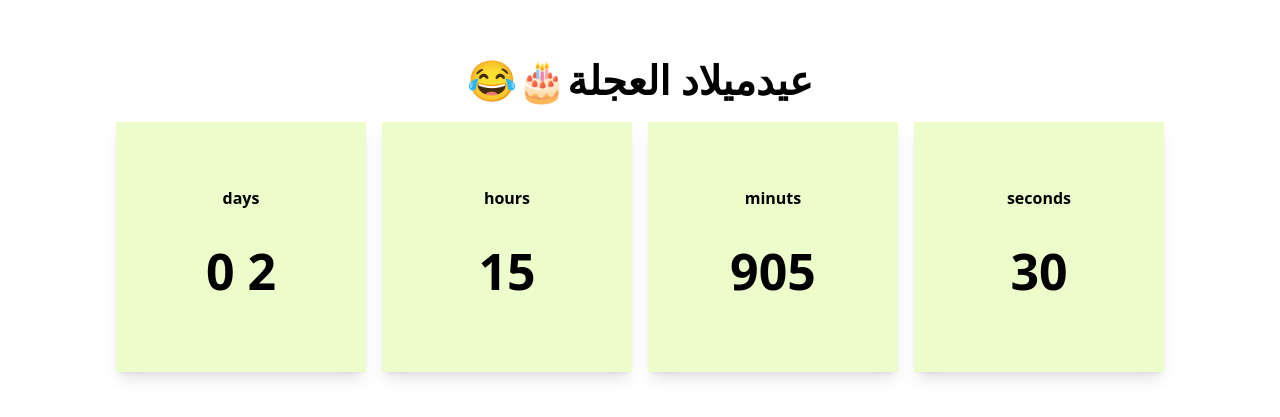
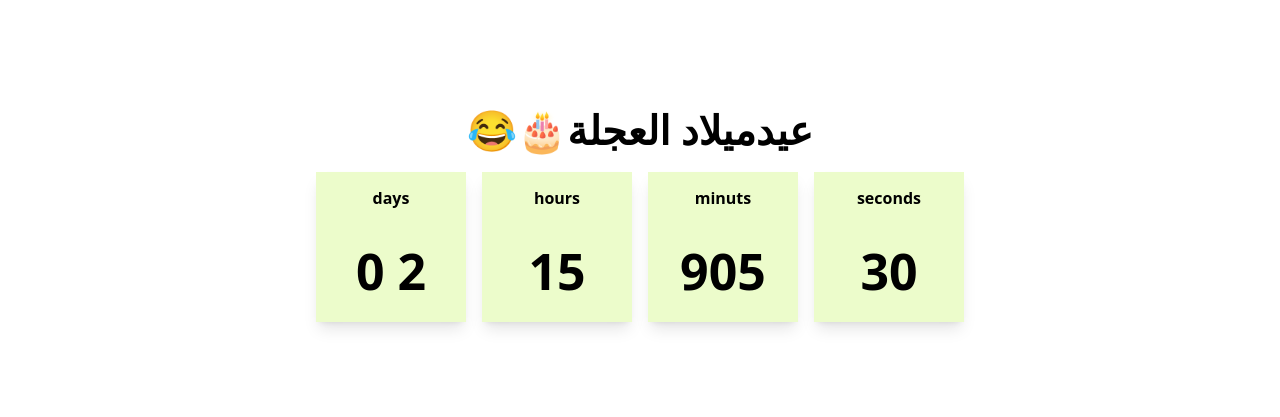
Before and after one commit to ahmed12757/Rahma-BirthDay, a website: page index.html in a window 1280 px wide. Shown: the part 183-600 px from the top of the page. Drawn offline with Linux system fonts and the light colour scheme.

Commit message:
3th commit

```diff
--- a/index.html
+++ b/index.html
@@ -16,7 +16,7 @@
       <p class="font-bold text-[40px] text-center">😂🎂عيدميلاد العجلة</p>
       <div class="grid grid-cols-12 gap-4">
         <div
-          class="col-span-6 lg:col-span-3 w-[250px] h-[250px] flex flex-col justify-center items-center shadow-lg bg-lime-100 font-bold"
+          class="col-span-6 lg:col-span-3 w-[150px] h-[150px] flex flex-col justify-center items-center shadow-lg bg-lime-100 font-bold"
         >
           <h1>days</h1>
           <br />
@@ -24,7 +24,7 @@
         </div>
 
         <div
-          class="col-span-6 lg:col-span-3 w-[250px] h-[250px] flex flex-col justify-center items-center shadow-lg bg-lime-100 font-bold"
+          class="col-span-6 lg:col-span-3 w-[150px] h-[150px] flex flex-col justify-center items-center shadow-lg bg-lime-100 font-bold"
         >
           <h1>hours</h1>
           <br />
@@ -32,7 +32,7 @@
         </div>
 
         <div
-          class="col-span-6 lg:col-span-3 w-[250px] h-[250px] flex justify-center items-center shadow-lg bg-lime-100 font-bold flex-col"
+          class="col-span-6 lg:col-span-3 w-[150px] h-[150px] flex justify-center items-center shadow-lg bg-lime-100 font-bold flex-col"
         >
           <h1>minuts</h1>
           <br />
@@ -40,7 +40,7 @@
         </div>
 
         <div
-          class="col-span-6 lg:col-span-3 w-[250px] h-[250px] flex justify-center items-center shadow-lg bg-lime-100 font-bold flex-col"
+          class="col-span-6 lg:col-span-3 w-[150px] h-[150px] flex justify-center items-center shadow-lg bg-lime-100 font-bold flex-col"
         >
           <h1>seconds</h1>
           <br />
```
Also changed, not shown: dist/css/output.css.
